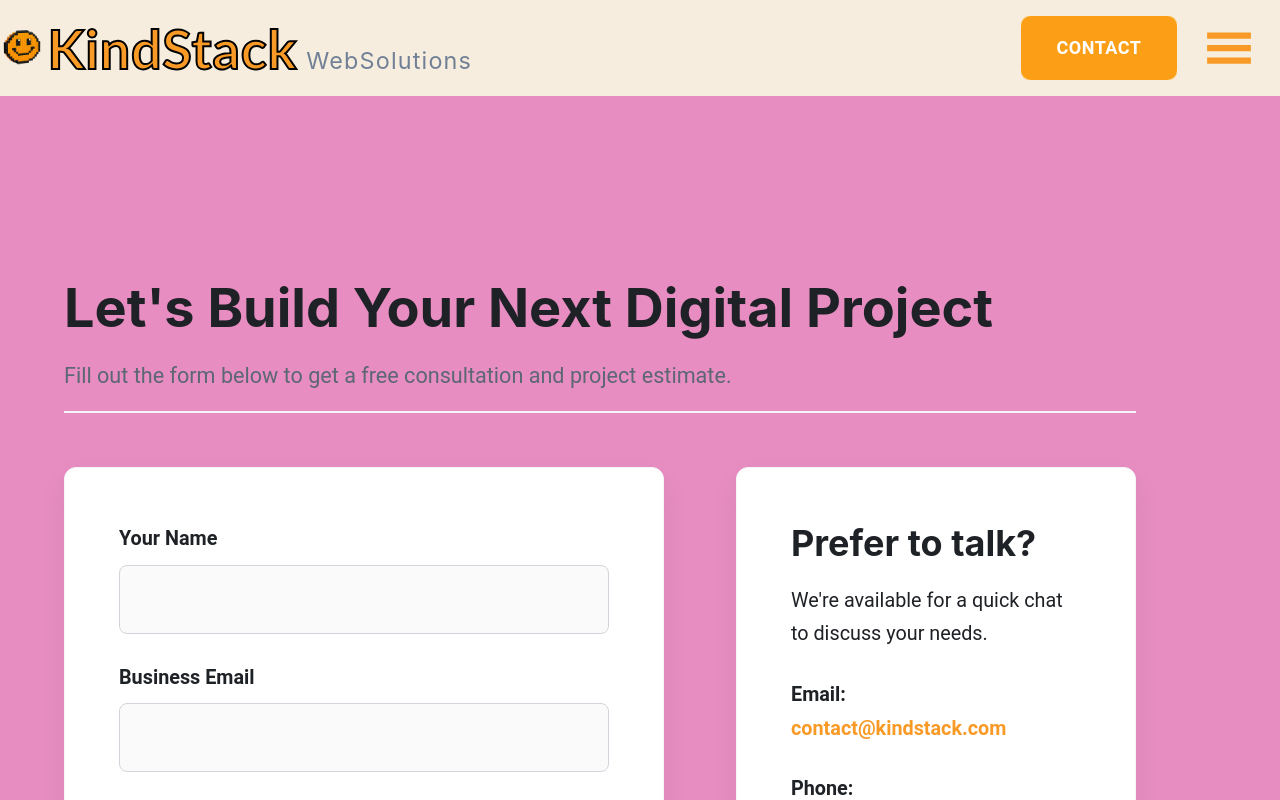
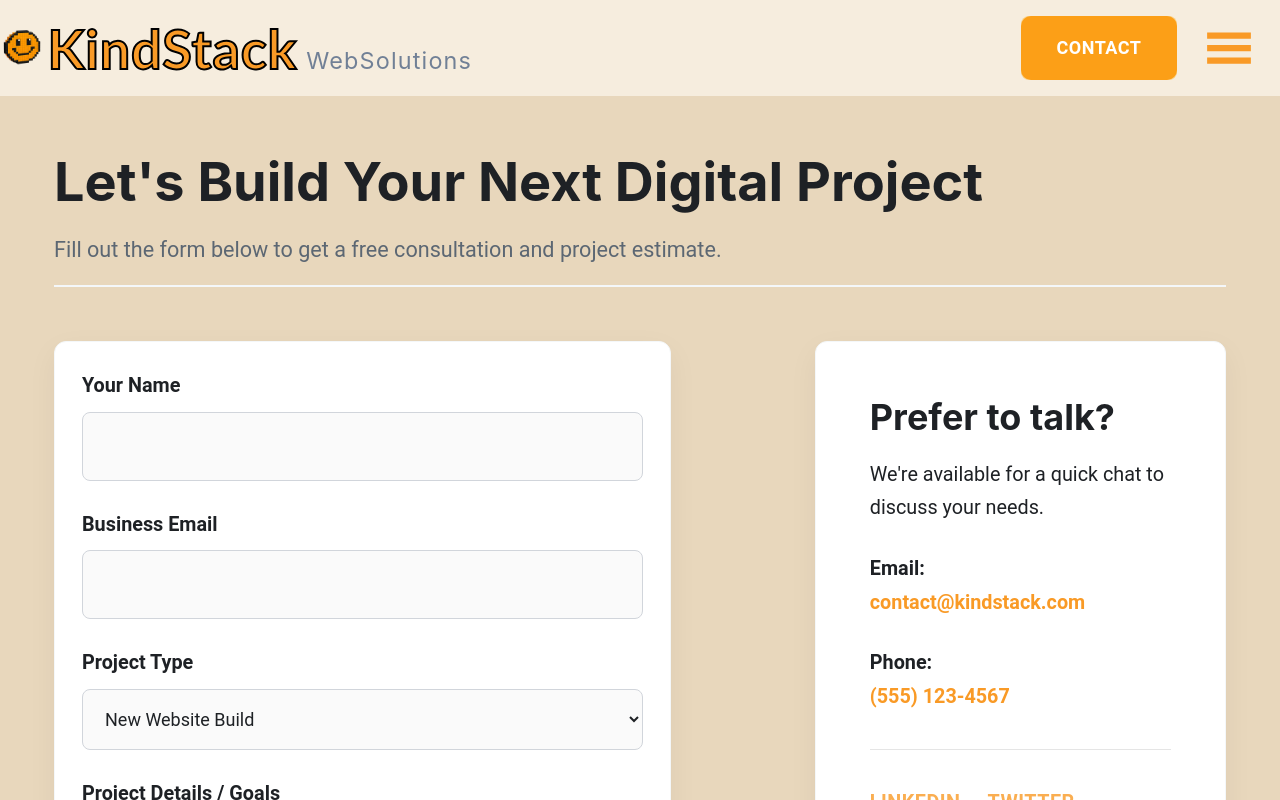
Before and after one commit to rrr5458/kindstack, a React (Vite) app: page /contact in a window 1280 px wide. Shown: the top 800 px of the page. Built offline with nearby package versions, Linux system fonts and the light colour scheme; a web font is replaced by a local one.

Commit message:
don't use page styles

```diff
--- a/src/pages/ContactPage.tsx
+++ b/src/pages/ContactPage.tsx
@@ -38,7 +38,7 @@ const ContactPage: React.FC = () => {
 
   return (
     <section className="contact-page-wrapper" id="contact-page">
-      <div className="page-container">
+      <div className="contact-page-container">
         <header className="page-header">
           <h1>Let's Build Your Next Digital Project</h1>
           <p className="page-subtitle">Fill out the form below to get a free consultation and project estimate.</p>
--- a/src/styles/ContactPage.css
+++ b/src/styles/ContactPage.css
@@ -1,17 +1,18 @@
-/* src/styles/ContactPage.css */
+.contact-page-container {
+    padding: 3rem
+}
 
 #contact-page {
     color: var(--color-text-dark);
-    background-color: #e78dc1;
+    background-color: #e8d7bc;;
     width: 100%;
-    padding-top: 5rem;
     padding-bottom: 5rem;
 }
 
 .contact-layout {
     display: grid;
     grid-template-columns: 1.5fr 1fr;
-    gap: 4rem;
+    gap: 8rem;
     align-items: flex-start;
     margin-top: 2rem;
 }
@@ -19,7 +20,7 @@
 .contact-form {
     background-color: var(--color-background);
     color: var(--color-text-dark);
-    padding: 3rem;
+    padding: 1.5rem;
     border-radius: 12px;
     box-shadow: 0 10px 30px rgba(0, 0, 0, 0.05);
     border: 1px solid var(--color-light-gray);
```
